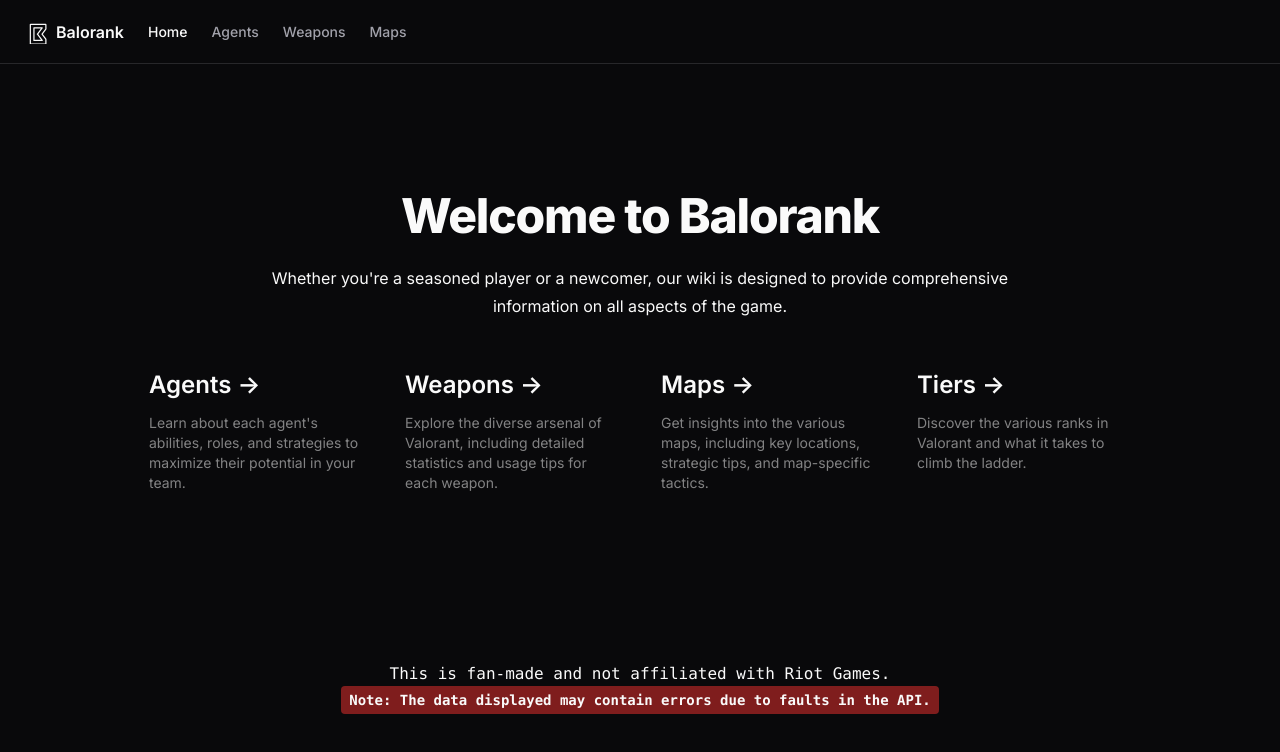
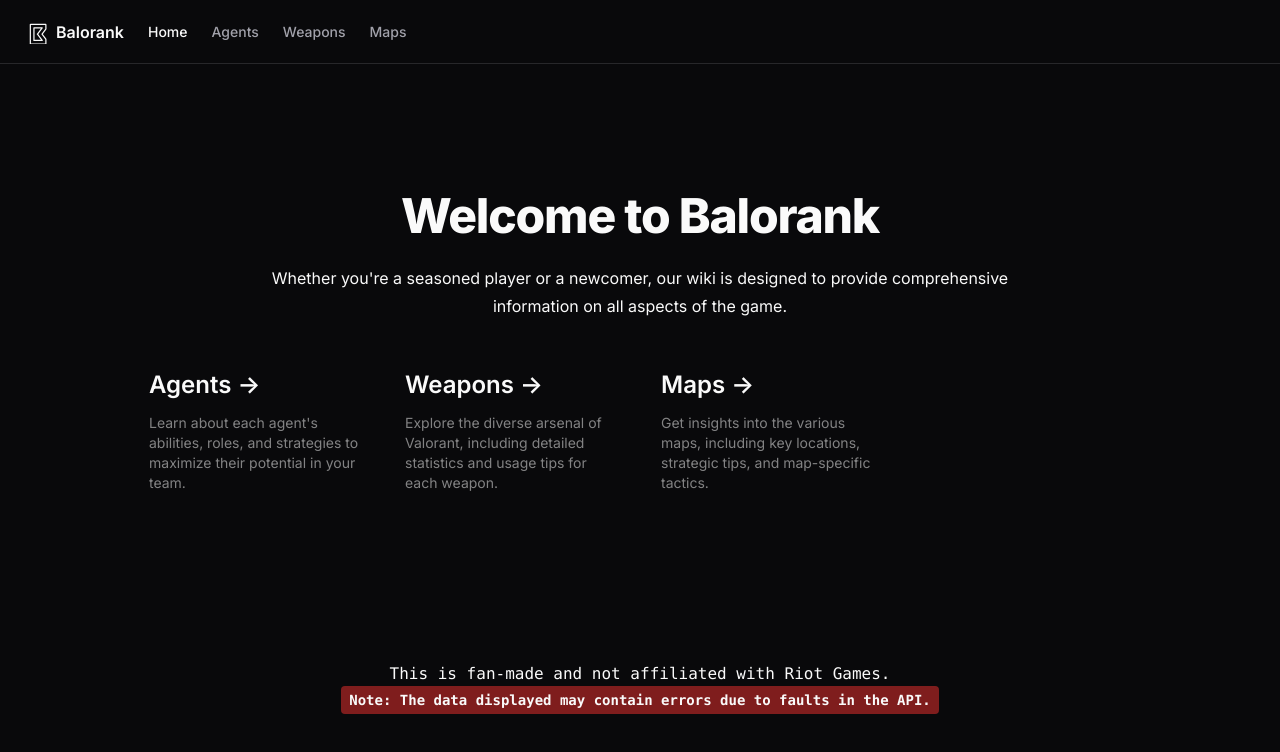
Before and after one commit to uhudXD/Balorank, a Next.js app: page / in a window 1280 px wide. Shown: the top 752 px of the page. Built offline with nearby package versions, Linux system fonts and the light colour scheme.

Commit message:
Update page.tsx

```diff
--- a/src/app/page.tsx
+++ b/src/app/page.tsx
@@ -60,22 +60,6 @@
             strategic tips, and map-specific tactics.
           </p>
         </a>
-
-        <a
-          href="/Tiers"
-          className="group rounded-lg border border-transparent px-5 py-4 transition-colors hover:border-gray-300 hover:bg-muted hover:dark:border-neutral-700 hover:dark:bg-neutral-800/30"
-        >
-          <h2 className="mb-3 text-2xl font-semibold">
-            Tiers{" "}
-            <span className="inline-block transition-transform group-hover:translate-x-1 motion-reduce:transform-none">
-              -&gt;
-            </span>
-          </h2>
-          <p className="m-0 max-w-[30ch] text-sm opacity-50">
-            Discover the various ranks in Valorant and what it takes to climb
-            the ladder.
-          </p>
-        </a>
       </div>
     </main>
   );
```
